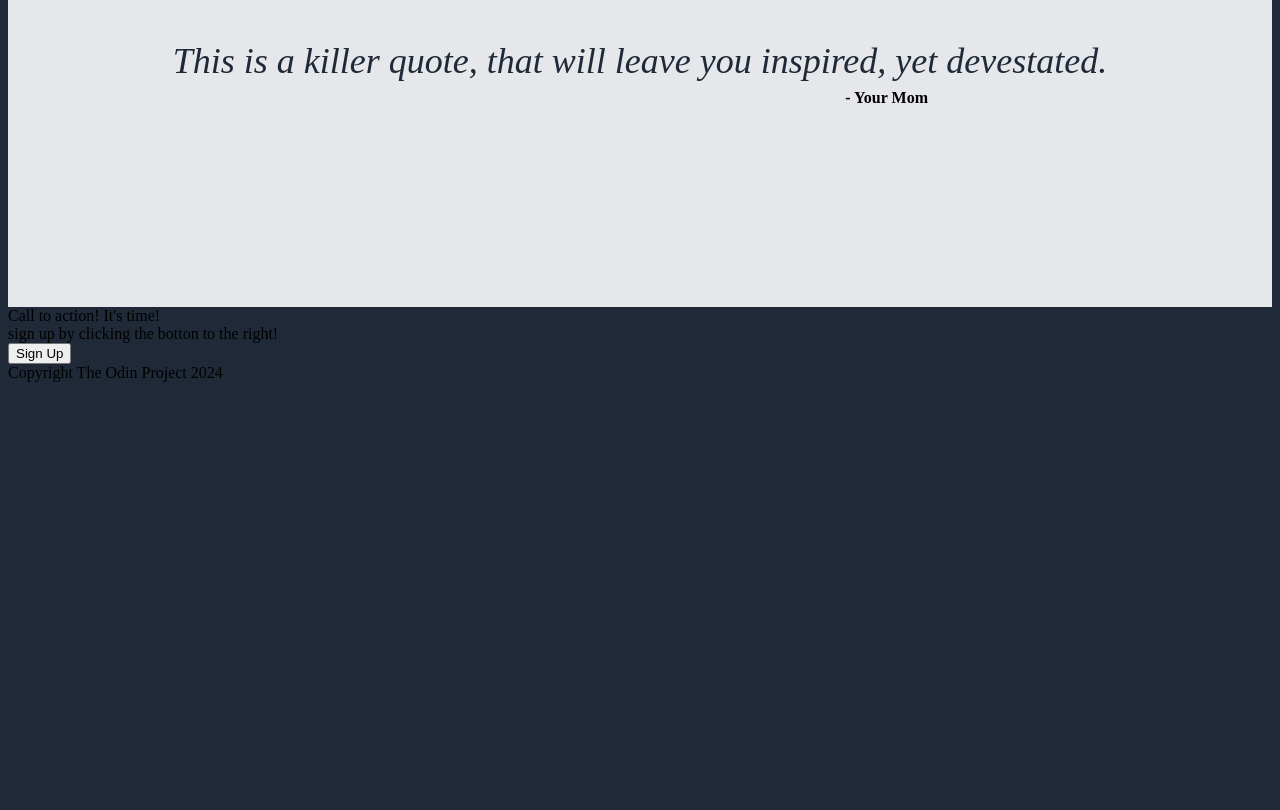
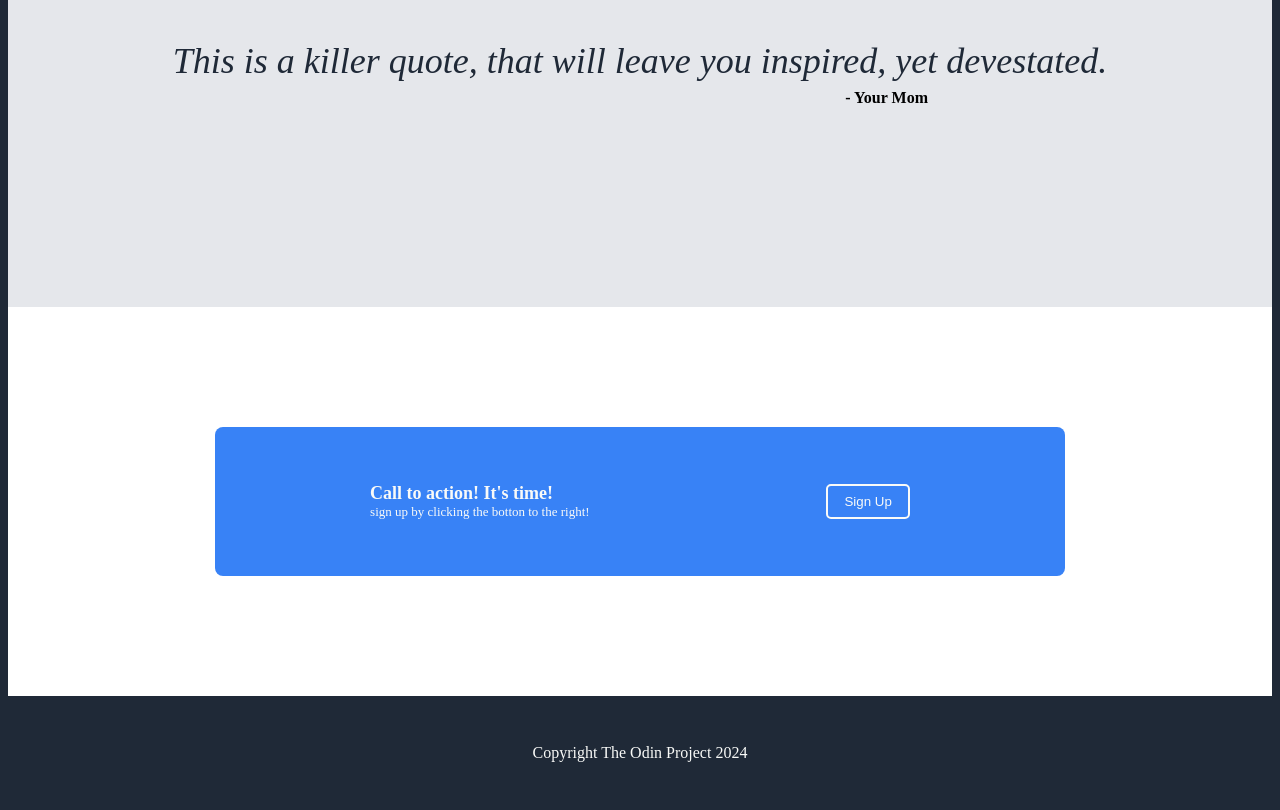
Before and after one commit to Haezed/landing-page, a plain HTML site: page index.html in a window 1280 px wide. Shown: the part 976-1786 px from the top of the page. Before the commit the page ends 1358 px from the top, so only its background shows below. Drawn offline with Linux system fonts and the light colour scheme.

Commit message:
Completed section four and footer.
Project Completed as best as i could.

```diff
--- a/index.html
+++ b/index.html
@@ -53,18 +53,16 @@
             <div class="by-line"><strong>- Your Mom</strong></div>
     </div>
     <div class="section-four">
-        <div class="container">
-            <div class="left">
+        <div class="container-two">
+            <div class="sec-four-left">
                 <div class="cta">Call to action! It's time!</div>
                 <div class="cta-subtext">sign up by clicking the botton to the right!</div>
             </div>
-            <div class="right">
-                <button>Sign Up</button>
-            </div>
+            <button class="sec-four-button">Sign Up</button>
         </div>
     </div>
-    <div class="footer">
-        <div class="footer-content">Copyright The Odin Project 2024</div>
-    </div>
+    <footer class="footer">
+        <p class="footer-content">Copyright The Odin Project 2024</p>
+    </footer>
 </body>
 </html>
--- a/styles.css
+++ b/styles.css
@@ -3,6 +3,7 @@ body {
     flex-direction: column;
     height: 100vh;
     background-color: #1F2937;
+    flex: 1;
 }
 
 .header {
@@ -174,3 +175,73 @@ body {
     display: flex;
     margin-top: 7px;
 }
+
+.section-four {
+    display: flex;
+    background-color: white;
+    flex: 1;
+    background-size: 100%;
+    height: auto;
+    align-items: center;
+    justify-content: space-around;
+    padding: 15vh 5vh 15vh 5vh;
+}
+
+.container-two {
+    display: flex;
+    flex-direction: row;
+    background-color: #3882F6;
+    justify-content: space-around;
+    align-items: center;
+    padding: 7vh 5vh 7vh 5vh;
+    gap: 7px;
+    border-radius: 8px;
+    flex-basis: 65%;
+}
+
+.cta {
+    justify-content: center;
+    align-items: center;
+    font-weight: bold;
+    color: #F9FAF8;
+    font-size: large;
+
+}
+
+.cta-subtext {
+    color: #F9FAF8;
+    font-size: small;
+}
+
+.sec-four-left {
+    flex-direction: column;
+}
+
+.sec-four-button {
+    background-color: #3882F6;
+    color: #F9FAF8;
+    border: 2px solid #F9FAF8;
+    padding: 1vh 2vh 1vh 2vh;
+    border-radius: 5px;
+}
+
+footer {
+    display: flex;
+    flex-direction: row;
+    background-color: #1F2937;
+    align-items: center;
+    justify-content: center;
+    padding: 4vh 0 4vh 0;
+    width: 100%;
+    height: auto;
+}
+
+.footer > p {
+    flex-direction: row;
+    flex: 1;
+    justify-content: center;
+    align-self: center;
+    flex-basis: auto;
+    text-align: center;
+    color: #F9FAF8;
+}
```
